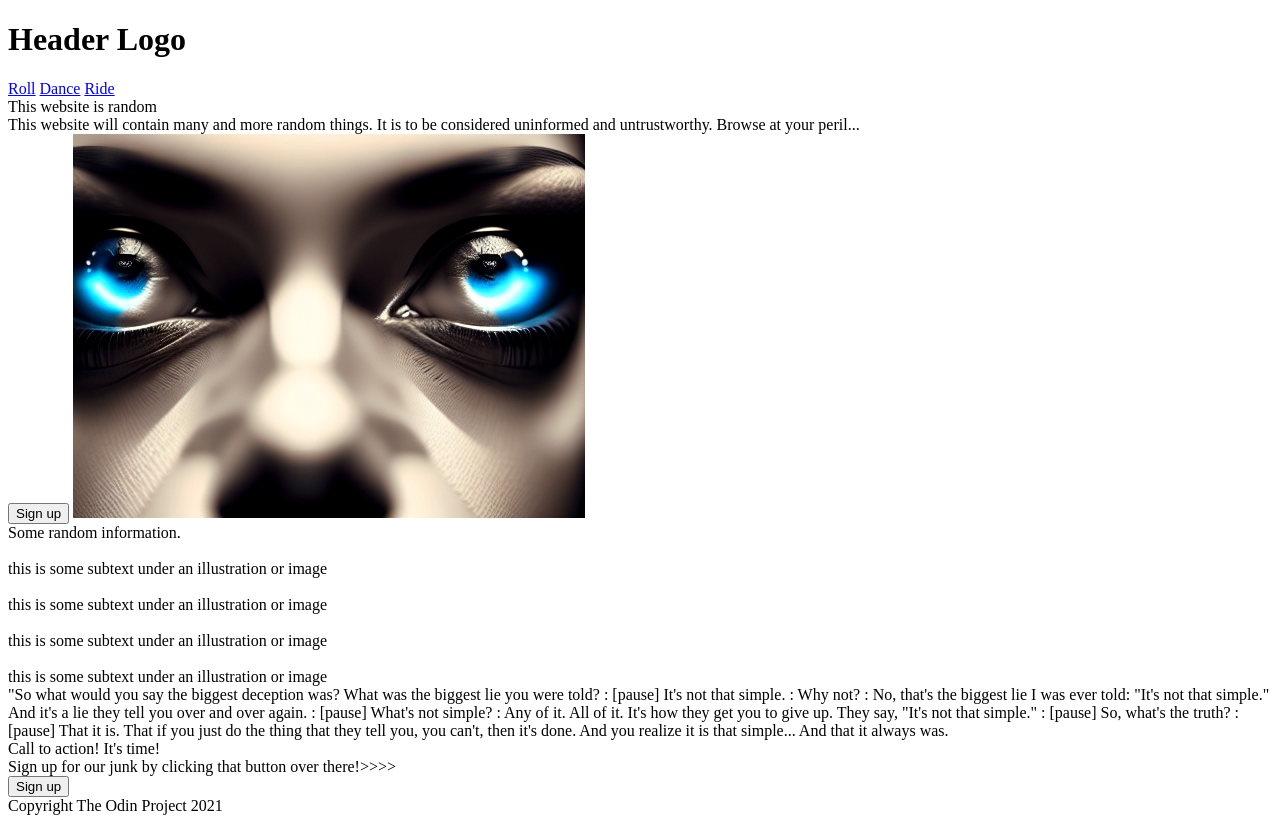
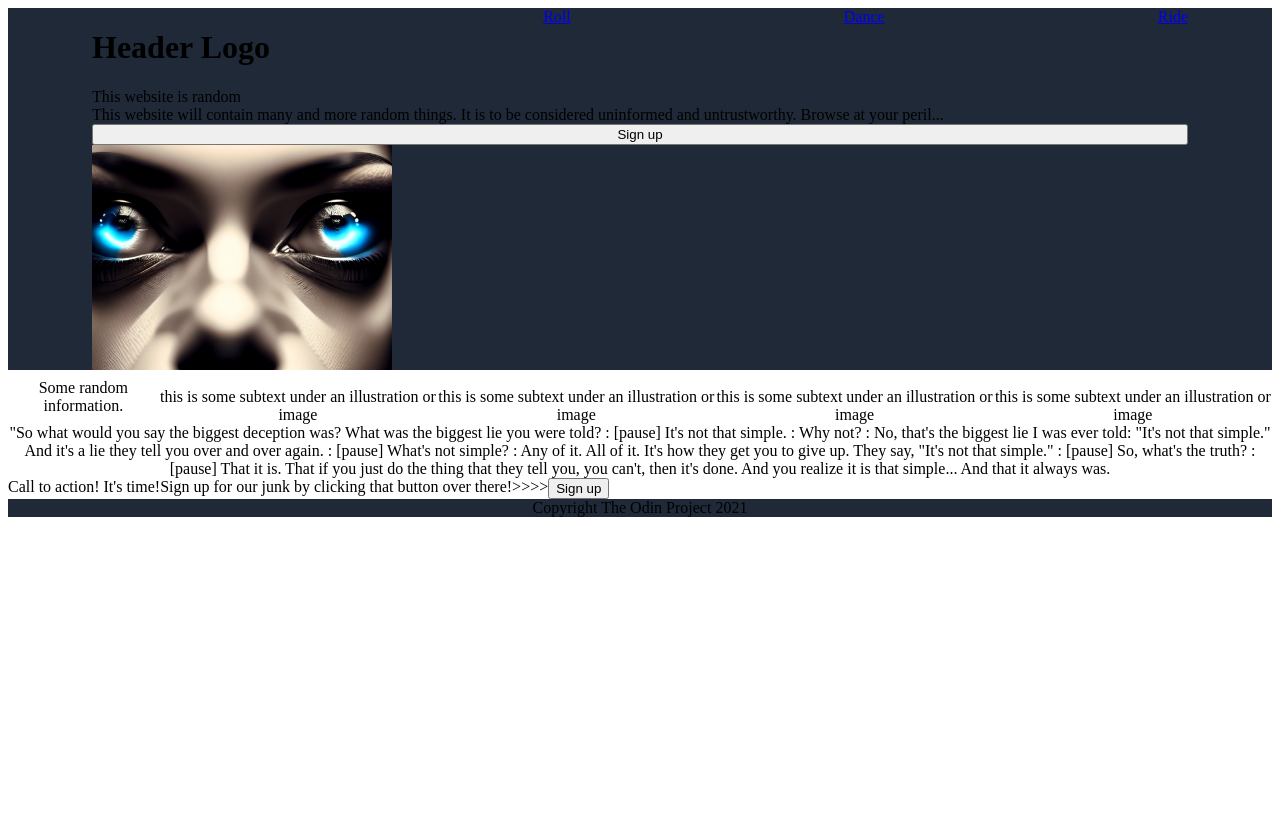
Before and after one commit to sk-rw/OdinProjectLandingPage, a plain HTML site: page index.html in a window 1280 px wide. After the commit the page ends 800 px from the top, so only its background shows below. Drawn offline with Linux system fonts and the light colour scheme.

Commit message:
Updates to .css {temporary}

```diff
--- a/index.html
+++ b/index.html
@@ -1,23 +1,27 @@
 <!DOCTYPE html>
 <html lang="en">
+
 <head>
     <meta charset="UTF-8">
     <meta http-equiv="X-UA-Compatible" content="IE=edge">
     <meta name="viewport" content="width=device-width, initial-scale=1.0">
+    <link rel="stylesheet" href="styles.css">
     <title>Document</title>
 </head>
+    <body>
+
             <div class="header">
                 <h1>Header Logo</h1>
                     <a href="https://youtu.be/dQw4w9WgXcQ">Roll</a>
                     <a href="https://www.youtube.com/watch?v=nM4okRvCg2g">Dance</a>
                     <a href="https://www.youtube.com/watch?v=iv8GW1GaoIc">Ride</a>
             </div>
-                <body>
+
                             <div class="sec1">
                                 <div class="title">This website is random</div>
                                 <div>This website will contain many and more random things. It is to be considered uninformed and untrustworthy. Browse at your peril...</div>
                                 <button>Sign up</button>
-                        <img src="images/aiwatching.jpg" alt="robotic eyes staring">
+                                <img class="eyes" src="images/aiwatching.jpg" alt="robotic eyes staring">
                             </div>
                                     <div class="sec2">
                                         <div>Some random information.</div>
--- a/styles.css
+++ b/styles.css
@@ -0,0 +1,49 @@
+
+body {
+    display: flex;
+    flex-direction: column;
+
+}
+
+.sec1 {
+    background-color: #1F2937;
+    display: flex;
+    flex-direction: column;
+    padding: 0 84px;
+}
+
+.header {
+    justify-content: space-between;
+    display: flex;
+    background-color: #1F2937;
+    padding: 0 84px;
+    margin: 0;
+}
+
+.eyes {
+    height: auto;
+    width: 300px;
+}
+
+
+.sec2 {
+    display: flex;
+    justify-content: center;
+    align-items: center;
+    text-align: center;
+}
+
+.sec3 {
+    display: flex;
+    text-align: center;
+}
+
+.sec4 {
+    display: flex;
+}
+
+.footer {
+    background-color: #1F2937;
+    display: flex;
+    justify-content: space-around;
+}
```
Lines whose indentation alone changed are shown as unchanged.
